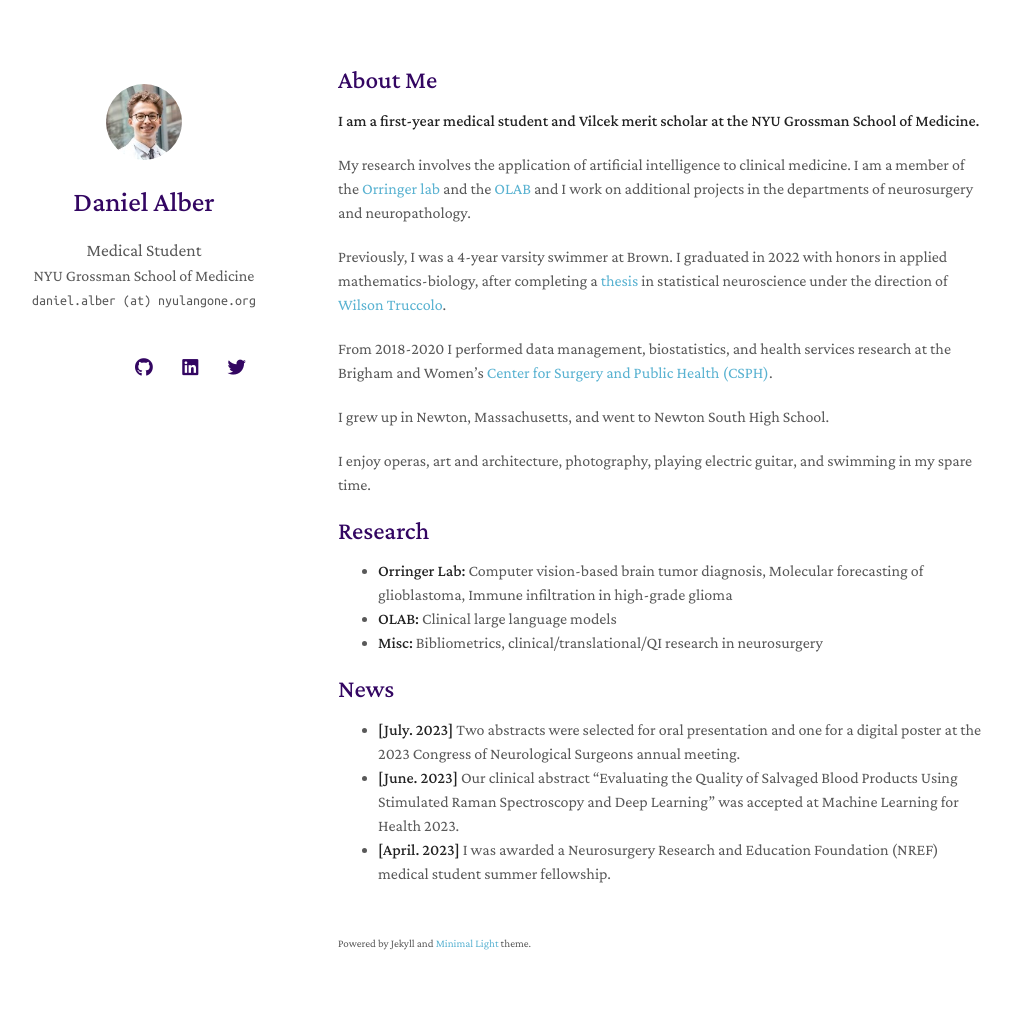
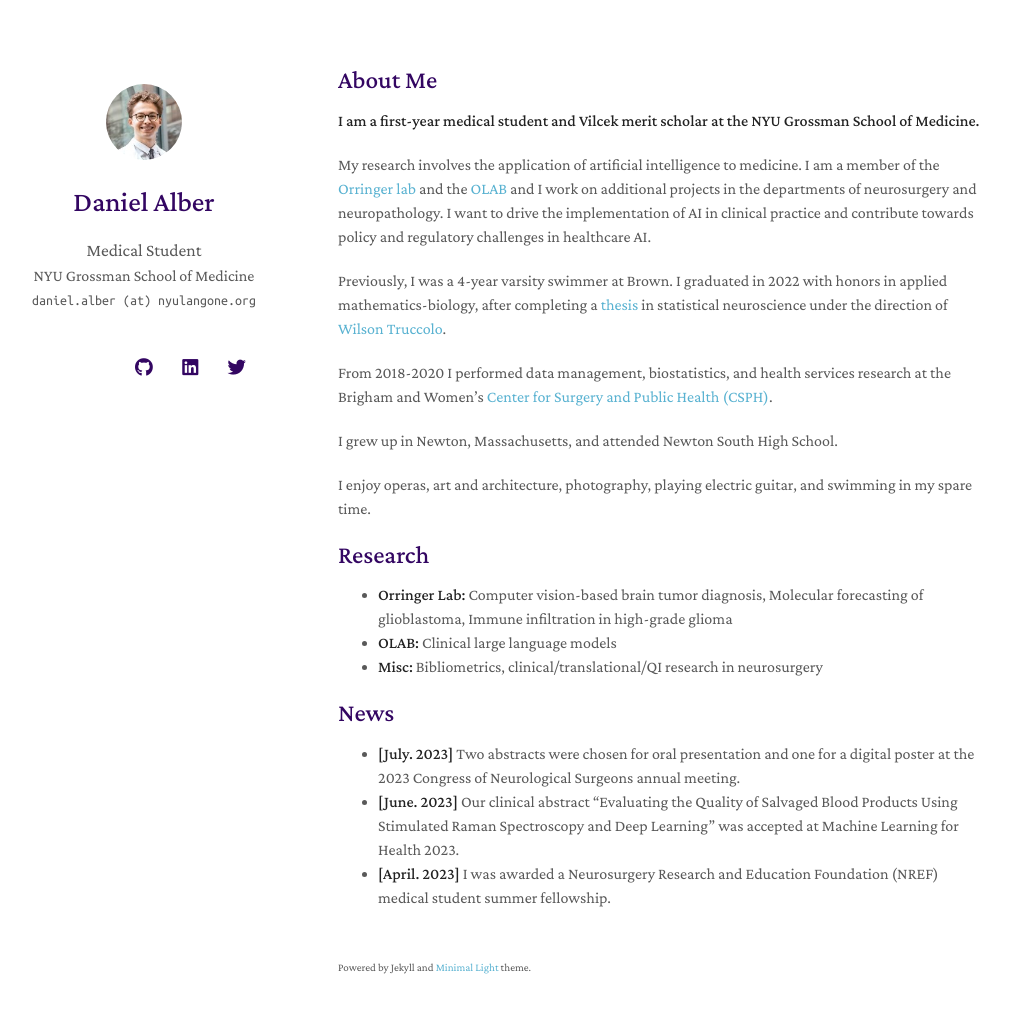
Before and after one commit to danalber/danalber.github.io, a Jekyll site: the page built from index.md, in a window 1280 px wide and 1048 px high. Shown: the top 1013 px of the window, without its empty margins (132-1144 px from the left). Built offline with Jekyll 4.4.1, drawn with Linux system fonts in a browser that asks for light colours; nearby versions of some CDN libraries; a style sheet for code colours, icons or effects is not loaded; our own code applies the rules of GitHub Pages for plain Markdown files.

Commit message:
Update index.md

```diff
--- a/index.md
+++ b/index.md
@@ -6,15 +6,13 @@ layout: homepage
 
 **I am a first-year medical student and Vilcek merit scholar at the NYU Grossman School of Medicine.**
 
-My research involves the application of artificial intelligence to clinical medicine.
-I am a member of the [Orringer lab](https://twitter.com/danorringermd) and the [OLAB](https://www.nyuolab.org/) and I work on additional projects in the departments of neurosurgery and neuropathology.
+My research involves the application of artificial intelligence to medicine. I am a member of the [Orringer lab](https://twitter.com/danorringermd) and the [OLAB](https://www.nyuolab.org/) and I work on additional projects in the departments of neurosurgery and neuropathology. I want to drive the implementation of AI in clinical practice and contribute towards policy and regulatory challenges in healthcare AI.
 
-Previously, I was a 4-year varsity swimmer at Brown.
-I graduated in 2022 with honors in applied mathematics-biology, after completing a [thesis](./assets/alber_thesis_final.pdf) in statistical neuroscience under the direction of [Wilson Truccolo](https://www.truccololab.com/).
+Previously, I was a 4-year varsity swimmer at Brown. I graduated in 2022 with honors in applied mathematics-biology, after completing a [thesis](./assets/alber_thesis_final.pdf) in statistical neuroscience under the direction of [Wilson Truccolo](https://www.truccololab.com/).
 
 From 2018-2020 I performed data management, biostatistics, and health services research at the Brigham and Women's [Center for Surgery and Public Health (CSPH)](https://csph.brighamandwomens.org/).
 
-I grew up in Newton, Massachusetts, and went to Newton South High School.
+I grew up in Newton, Massachusetts, and attended Newton South High School.
 
 I enjoy operas, art and architecture, photography, playing electric guitar, and swimming in my spare time.
 
@@ -26,7 +24,7 @@ I enjoy operas, art and architecture, photography, playing electric guitar, and
 
 ## News
 
-- **[July. 2023]** Two abstracts were selected for oral presentation and one for a digital poster at the 2023 Congress of Neurological Surgeons annual meeting.
+- **[July. 2023]** Two abstracts were chosen for oral presentation and one for a digital poster at the 2023 Congress of Neurological Surgeons annual meeting.
 - **[June. 2023]** Our clinical abstract "Evaluating the Quality of Salvaged Blood Products Using Stimulated Raman Spectroscopy and Deep Learning" was accepted at Machine Learning for Health 2023.
 - **[April. 2023]** I was awarded a Neurosurgery Research and Education Foundation (NREF) medical student summer fellowship.
 
```
